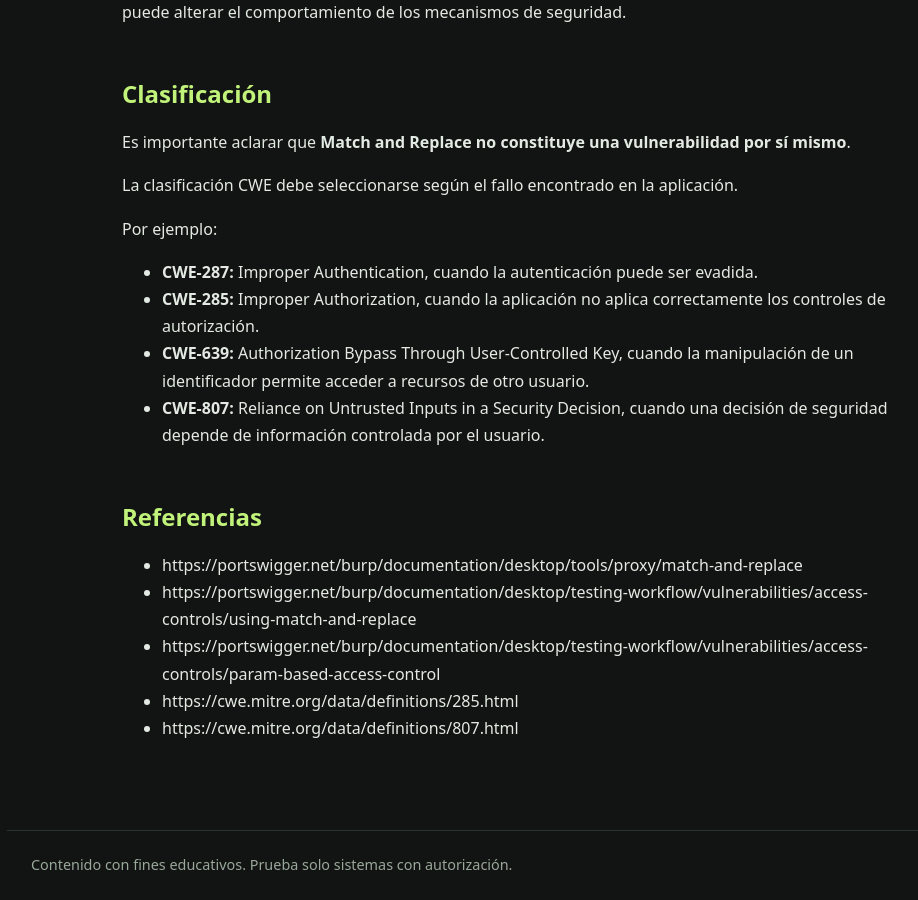
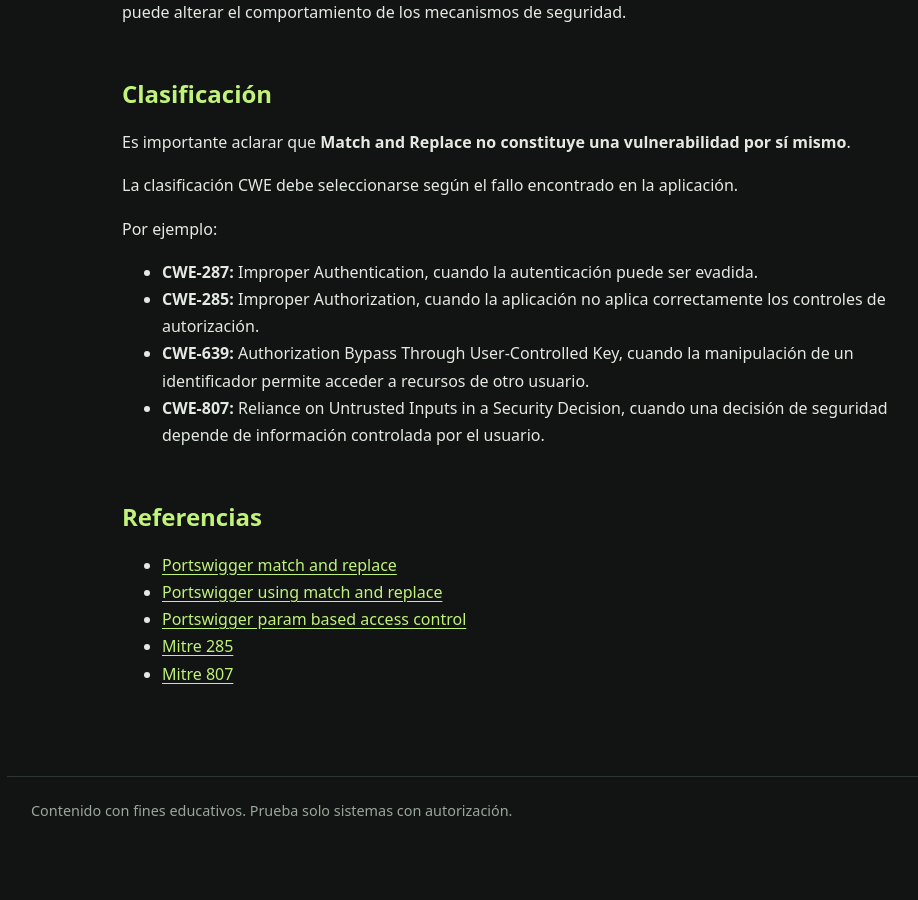
Before and after one commit to Anonimo501/PocVault, a Jekyll site: the page built from writeups/CWE-807/index.md, in a window 1280 px wide and 900 px high, scrolled down 8504 px. Shown: the whole window, without its empty margins (108-1026 px from the left). Built offline with Jekyll 4.4.1, drawn with Linux system fonts in a browser that asks for light colours; after the commit the page ends 9349 px from its top, so only the background shows below that; part of the change alters nothing that is shown.

Commit message:
Improve reference formatting in CWE-807 writeup
Updated references to use markdown links for better formatting.

```diff
--- a/writeups/CWE-807/index.md
+++ b/writeups/CWE-807/index.md
@@ -177,8 +177,8 @@ Por ejemplo:
 
 ## Referencias
 
-- https://portswigger.net/burp/documentation/desktop/tools/proxy/match-and-replace
-- https://portswigger.net/burp/documentation/desktop/testing-workflow/vulnerabilities/access-controls/using-match-and-replace
-- https://portswigger.net/burp/documentation/desktop/testing-workflow/vulnerabilities/access-controls/param-based-access-control
-- https://cwe.mitre.org/data/definitions/285.html
-- https://cwe.mitre.org/data/definitions/807.html
+- [Portswigger match and replace](https://portswigger.net/burp/documentation/desktop/tools/proxy/match-and-replace)
+- [Portswigger using match and replace](https://portswigger.net/burp/documentation/desktop/testing-workflow/vulnerabilities/access-controls/using-match-and-replace)
+- [Portswigger param based access control](https://portswigger.net/burp/documentation/desktop/testing-workflow/vulnerabilities/access-controls/param-based-access-control)
+- [Mitre 285](https://cwe.mitre.org/data/definitions/285.html)
+- [Mitre 807](https://cwe.mitre.org/data/definitions/807.html)
```
